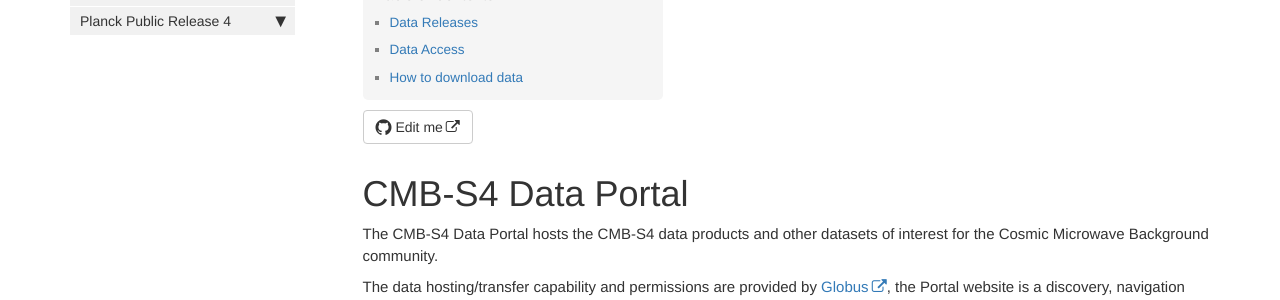
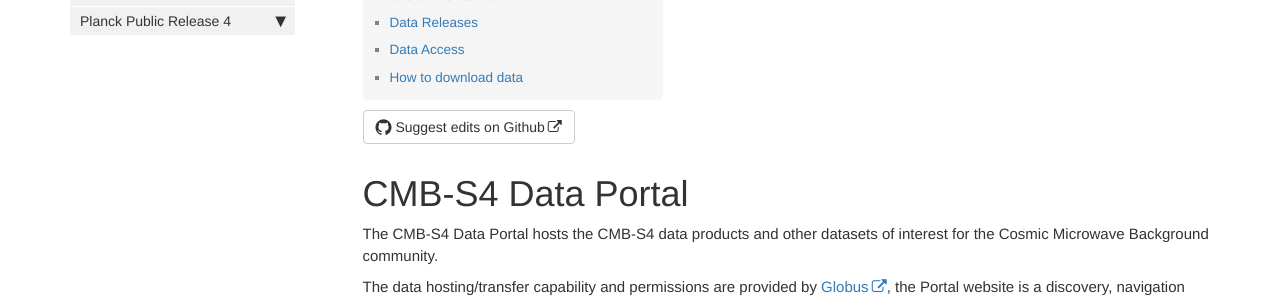
Before and after one commit to CMB-S4/serverless-data-portal-cmb-s4, a Jekyll site: the page built from index.md, in a window 1280 px wide. Shown: the part 301-601 px from the top of the page. Built offline with Jekyll 4.4.1, drawn with Linux system fonts in a browser that asks for light colours; comment, search, counter and statistics services are not loaded.

Commit message:
change edit me button

```diff
--- a/_layouts/page.html
+++ b/_layouts/page.html
@@ -41,7 +41,7 @@ layout: default
 
     {% if site.github_editme_path %}
 
-    <a target="_blank" rel="noopener" href="https://github.com/{{site.github_editme_path}}{{page.path}}" class="btn btn-default githubEditButton" role="button"><i class="fa fa-github fa-lg"></i> Edit me</a>
+    <a target="_blank" rel="noopener" href="https://github.com/{{site.github_editme_path}}{{page.path}}" class="btn btn-default githubEditButton" role="button"><i class="fa fa-github fa-lg"></i> Suggest edits on Github</a>
 
     {% endif %}
 
```
